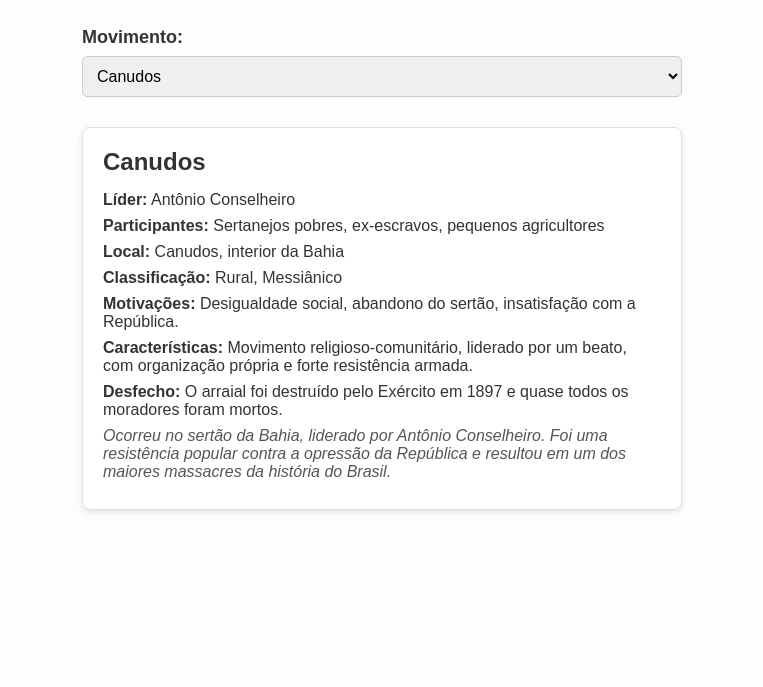
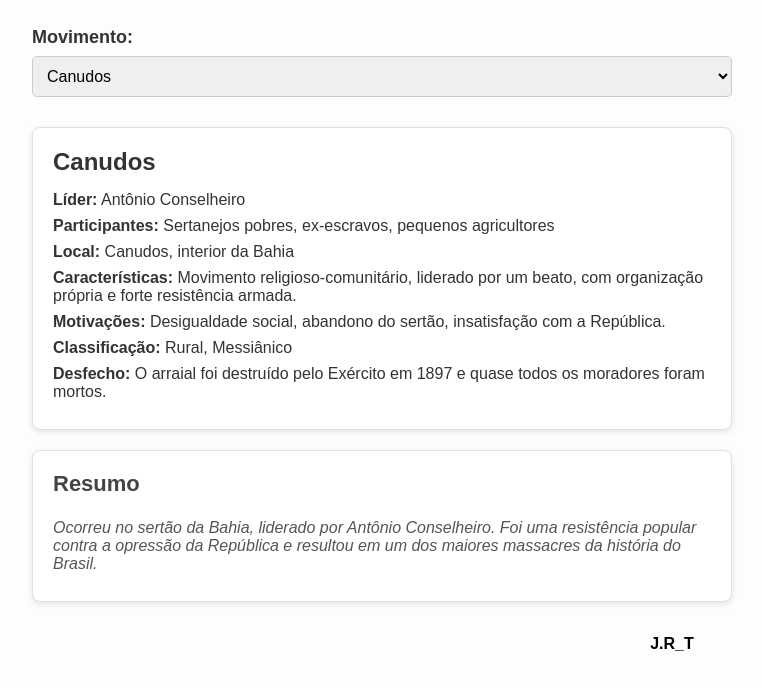
Before and after one commit to Joao-Rafael-Trombetta/movimentos-, a plain HTML site: page index.html in a window 1280 px wide. Shown: the part 121-808 px from the top of the page, without its empty margins (258-1021 px from the left). Drawn offline with Linux system fonts and the light colour scheme.

Commit message:
Update index.html

```diff
--- a/index.html
+++ b/index.html
@@ -8,9 +8,10 @@
       font-family: Arial, sans-serif;
       background-color: #fdfdfd;
       color: #333;
-      max-width: 600px;
+      max-width: 700px;
       margin: 40px auto;
       padding: 20px;
+      padding-bottom: 60px; /* espaço para o footer */
     }
 
     h1 {
@@ -35,12 +36,13 @@
       margin-bottom: 30px;
     }
 
-    .card {
+    .card, .resumo-card {
       background-color: #fff;
       padding: 20px;
       border: 1px solid #e0e0e0;
       border-radius: 8px;
       box-shadow: 0 2px 6px rgba(0, 0, 0, 0.1);
+      margin-bottom: 20px;
     }
 
     .card h2 {
@@ -49,7 +51,7 @@
       margin-bottom: 15px;
     }
 
-    .card p {
+    .card p, .resumo-card p {
       margin: 8px 0;
     }
 
@@ -57,10 +59,27 @@
       font-weight: bold;
     }
 
-    .resumo {
-      margin-top: 15px;
+    .resumo-card h3 {
+      font-size: 22px;
+      margin-top: 0;
+      color: #444;
+    }
+
+    .resumo-card p {
       font-style: italic;
       color: #555;
+    }
+
+    footer {
+      position: fixed;
+      bottom: 0;
+      width: 100%;
+      background-color: transparent;
+      text-align: center;
+      padding: 10px 0;
+      font-weight: bold;
+      color: #000;
+      pointer-events: none;
     }
   </style>
 </head>
@@ -78,8 +97,17 @@
   </select>
 
   <div class="card" id="info-card">
-    <!-- Conteúdo será inserido pelo JavaScript -->
+    <!-- Informações principais aqui -->
   </div>
+
+  <div class="resumo-card" id="resumo-card">
+    <h3>Resumo</h3>
+    <p id="resumo-texto"><!-- Resumo aqui --></p>
+  </div>
+
+  <footer>
+    <p>J.R_T</p>
+  </footer>
 
   <script>
     const dados = {
@@ -87,9 +115,9 @@
         lider: "Antônio Conselheiro",
         participantes: "Sertanejos pobres, ex-escravos, pequenos agricultores",
         local: "Canudos, interior da Bahia",
+        caracteristicas: "Movimento religioso-comunitário, liderado por um beato, com organização própria e forte resistência armada.",
+        motivacoes: "Desigualdade social, abandono do sertão, insatisfação com a República.",
         classificacao: "Rural, Messiânico",
-        motivacoes: "Desigualdade social, abandono do sertão, insatisfação com a República.",
-        caracteristicas: "Movimento religioso-comunitário, liderado por um beato, com organização própria e forte resistência armada.",
         desfecho: "O arraial foi destruído pelo Exército em 1897 e quase todos os moradores foram mortos.",
         resumo: "Ocorreu no sertão da Bahia, liderado por Antônio Conselheiro. Foi uma resistência popular contra a opressão da República e resultou em um dos maiores massacres da história do Brasil."
       },
@@ -97,9 +125,9 @@
         lider: "José Maria (e outros líderes religiosos posteriormente)",
         participantes: "Camponeses, ex-soldados, trabalhadores expulsos por ferrovias",
         local: "Região do Contestado (divisa SC e PR)",
+        caracteristicas: "Movimento messiânico misturando religiosidade com luta pela terra. Teve batalhas com o Exército e forte repressão.",
+        motivacoes: "Conflitos fundiários, expulsão de moradores por empresas estrangeiras, abandono social.",
         classificacao: "Rural, Messiânico",
-        motivacoes: "Conflitos fundiários, expulsão de moradores por empresas estrangeiras, abandono social.",
-        caracteristicas: "Movimento messiânico misturando religiosidade com luta pela terra. Teve batalhas com o Exército e forte repressão.",
         desfecho: "A repressão militar foi intensa e resultou em milhares de mortos entre 1912 e 1916.",
         resumo: "Conflito entre camponeses e as forças do governo por terras, influenciado por lideranças religiosas. Misturava religiosidade com a luta por direitos."
       },
@@ -107,9 +135,9 @@
         lider: "Virgulino Ferreira da Silva (Lampião)",
         participantes: "Cangaceiros (grupos armados), sertanejos pobres",
         local: "Sertão nordestino",
+        caracteristicas: "Grupos armados nômades que praticavam saques e combatiam abusos de poder, vistos por uns como bandidos e por outros como justiceiros.",
+        motivacoes: "Violência dos coronéis, ausência do Estado, pobreza extrema.",
         classificacao: "Rural, Não Messiânico",
-        motivacoes: "Violência dos coronéis, ausência do Estado, pobreza extrema.",
-        caracteristicas: "Grupos armados nômades que praticavam saques e combatiam abusos de poder, vistos por uns como bandidos e por outros como justiceiros.",
         desfecho: "Lampião e seu bando foram mortos em 1938 numa emboscada armada pela polícia.",
         resumo: "O Cangaço foi um fenômeno de banditismo social que refletia a luta por justiça em um sertão marcado pela pobreza e violência dos coronéis."
       },
@@ -117,9 +145,9 @@
         lider: "João Cândido Felisberto",
         participantes: "Marinheiros negros e pobres da Marinha brasileira",
         local: "Rio de Janeiro (principal base naval)",
+        caracteristicas: "Revolta disciplinada, com ocupação de navios e envio de manifesto exigindo fim da chibata.",
+        motivacoes: "Castigos físicos desumanos, más condições de vida e racismo na Marinha.",
         classificacao: "Urbana, Não Messiânico",
-        motivacoes: "Castigos físicos desumanos, más condições de vida e racismo na Marinha.",
-        caracteristicas: "Revolta disciplinada, com ocupação de navios e envio de manifesto exigindo fim da chibata.",
         desfecho: "O castigo foi abolido, mas os líderes foram perseguidos. João Cândido foi preso e expulso da Marinha.",
         resumo: "Marinheiros se rebelaram contra os castigos físicos e más condições de trabalho. João Cândido liderou o movimento exigindo fim da chibata."
       },
@@ -127,9 +155,9 @@
         lider: "Sem um líder específico",
         participantes: "População urbana, setores pobres, trabalhadores",
         local: "Rio de Janeiro",
+        caracteristicas: "Revolta espontânea e violenta da população contra o governo e a polícia, com barricadas e conflitos nas ruas.",
+        motivacoes: "Obrigatoriedade da vacina e autoritarismo das reformas urbanas.",
         classificacao: "Urbana, Não Messiânico",
-        motivacoes: "Obrigatoriedade da vacina e autoritarismo das reformas urbanas.",
-        caracteristicas: "Revolta espontânea e violenta da população contra o governo e a polícia, com barricadas e conflitos nas ruas.",
         desfecho: "A revolta foi sufocada com violência pelo governo. A vacina voltou a ser aplicada de forma mais organizada.",
         resumo: "Revolta popular contra a vacinação obrigatória imposta de forma autoritária, em meio a reformas urbanas que afetavam os mais pobres."
       },
@@ -137,9 +165,9 @@
         lider: "Sindicalistas, anarquistas, comunistas (ex: Astrojildo Pereira)",
         participantes: "Operários urbanos, principalmente imigrantes italianos e espanhóis",
         local: "Centros urbanos industriais (Rio de Janeiro, São Paulo)",
+        caracteristicas: "Greves, criação de sindicatos, influência de ideologias como anarquismo e comunismo.",
+        motivacoes: "Excesso de jornada, baixos salários, falta de direitos trabalhistas.",
         classificacao: "Urbana, Não Messiânico",
-        motivacoes: "Excesso de jornada, baixos salários, falta de direitos trabalhistas.",
-        caracteristicas: "Greves, criação de sindicatos, influência de ideologias como anarquismo e comunismo.",
         desfecho: "Apesar da repressão, muitas conquistas trabalhistas foram obtidas ao longo do século XX.",
         resumo: "Movimento de trabalhadores em busca de melhores condições de trabalho, direitos trabalhistas e liberdade sindical, influenciado por ideias socialistas e anarquistas."
       }
@@ -148,6 +176,7 @@
     function mostrarInfo() {
       const movimento = document.getElementById("movimento").value;
       const card = document.getElementById("info-card");
+      const resumo = document.getElementById("resumo-texto");
       const info = dados[movimento];
 
       const nome = movimento === 'Chibata' ? 'Revolta da Chibata'
@@ -160,12 +189,13 @@
         <p><span class="bold">Líder:</span> ${info.lider}</p>
         <p><span class="bold">Participantes:</span> ${info.participantes}</p>
         <p><span class="bold">Local:</span> ${info.local}</p>
+        <p><span class="bold">Características:</span> ${info.caracteristicas}</p>
+        <p><span class="bold">Motivações:</span> ${info.motivacoes}</p>
         <p><span class="bold">Classificação:</span> ${info.classificacao}</p>
-        <p><span class="bold">Motivações:</span> ${info.motivacoes}</p>
-        <p><span class="bold">Características:</span> ${info.caracteristicas}</p>
         <p><span class="bold">Desfecho:</span> ${info.desfecho}</p>
-        <p class="resumo">${info.resumo}</p>
       `;
+
+      resumo.innerText = info.resumo;
     }
 
     window.onload = mostrarInfo;
```
